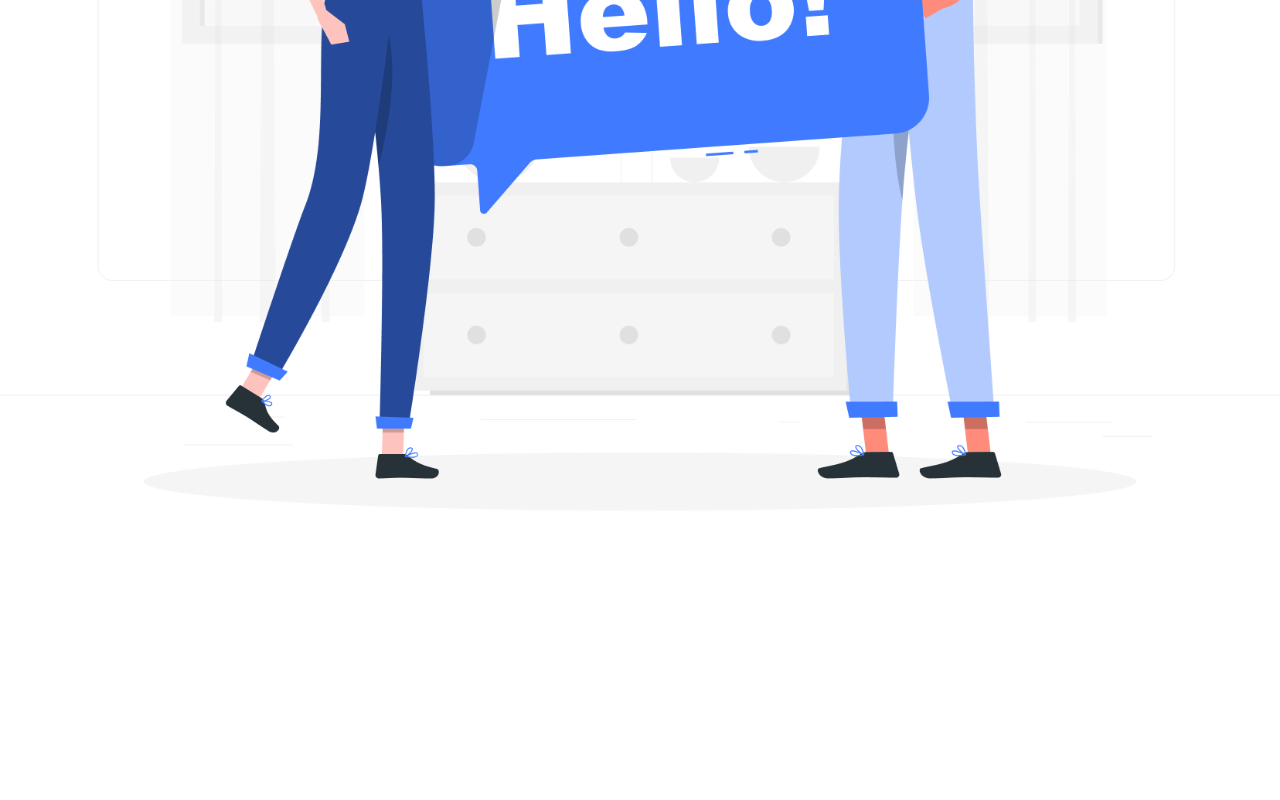
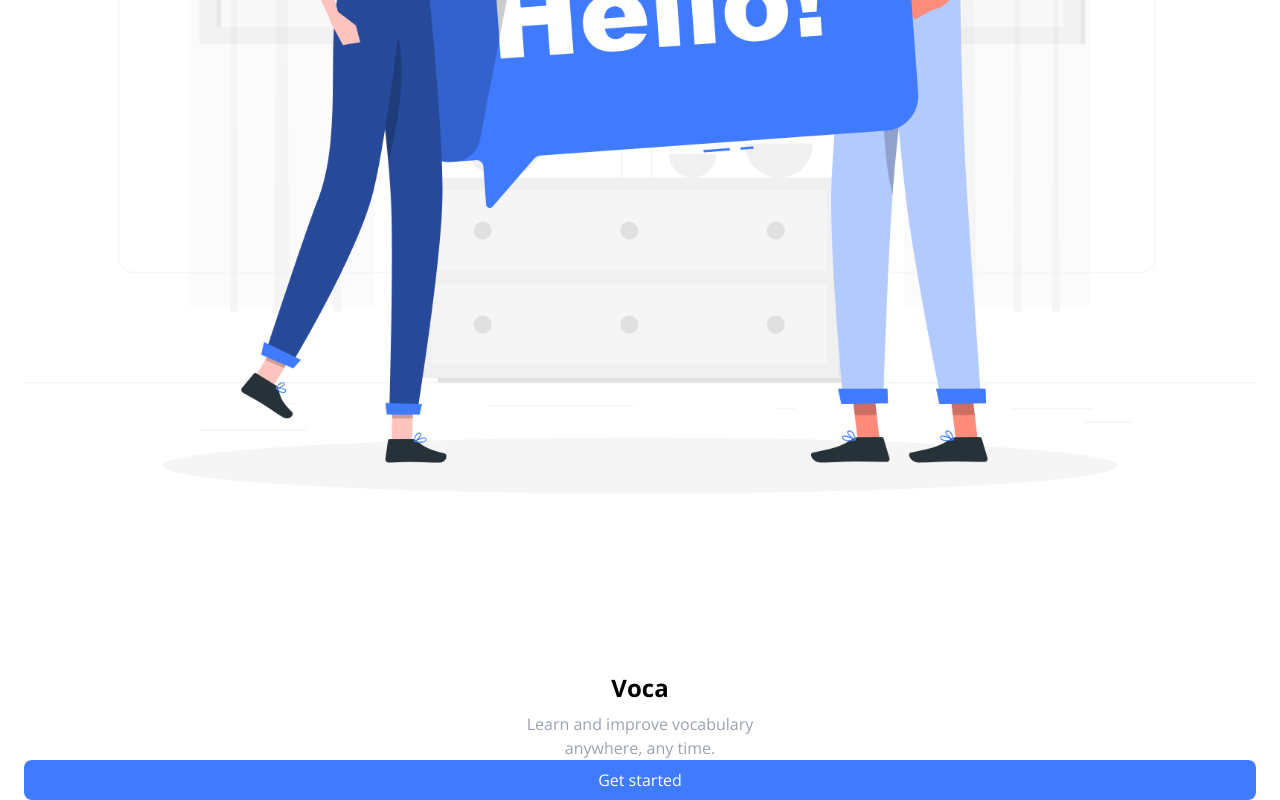
Before and after one commit to aphiratnimanussonkul/voca, a Vue app: page / in a window 1280 px wide. Shown: the part 584-1384 px from the top of the page. Before the commit the page ends 1280 px from the top, so only its background shows below. Built offline with nearby package versions, Linux system fonts and the light colour scheme.

Commit message:
create welcome page

```diff
--- a/public/index.html
+++ b/public/index.html
@@ -1,15 +1,25 @@
 <!DOCTYPE html>
 <html lang="">
   <head>
-    <meta charset="utf-8">
-    <meta http-equiv="X-UA-Compatible" content="IE=edge">
-    <meta name="viewport" content="width=device-width,initial-scale=1.0">
-    <link rel="icon" href="<%= BASE_URL %>favicon.ico">
+    <meta charset="utf-8" />
+    <meta http-equiv="X-UA-Compatible" content="IE=edge" />
+    <meta name="viewport" content="width=device-width,initial-scale=1.0" />
+    <link rel="icon" href="<%= BASE_URL %>favicon.ico" />
+    <link rel="preconnect" href="https://fonts.googleapis.com" />
+    <link rel="preconnect" href="https://fonts.gstatic.com" crossorigin />
+    <link
+      href="https://fonts.googleapis.com/css2?family=Open+Sans:wght@300;400;600;700;800&display=swap"
+      rel="stylesheet"
+    />
     <title><%= htmlWebpackPlugin.options.title %></title>
   </head>
   <body>
     <noscript>
-      <strong>We're sorry but <%= htmlWebpackPlugin.options.title %> doesn't work properly without JavaScript enabled. Please enable it to continue.</strong>
+      <strong
+        >We're sorry but <%= htmlWebpackPlugin.options.title %> doesn't work
+        properly without JavaScript enabled. Please enable it to
+        continue.</strong
+      >
     </noscript>
     <div id="app"></div>
     <!-- built files will be auto injected -->
--- /dev/null
+++ b/src/components/MainButton/index.vue
@@ -0,0 +1,24 @@
+<template>
+  <button
+    class="
+      w-full
+      bg-primary-400
+      text-white
+      py-2
+      rounded-lg
+      focus:outline-none
+      hover:bg-primary-500
+      focus:bg-primary-500
+    "
+  >
+    Get started
+  </button>
+</template>
+
+<script lang="ts">
+import { defineComponent } from "vue";
+
+export default defineComponent({
+  name: "MainButton",
+});
+</script>
--- a/src/index.scss
+++ b/src/index.scss
@@ -1,3 +1,7 @@
 @import "tailwindcss/base";
 @import "tailwindcss/components";
 @import "tailwindcss/utilities";
+
+body {
+  font-family: "sans-serif", "Open Sans";
+}
--- a/src/views/Welcome.vue
+++ b/src/views/Welcome.vue
@@ -1,14 +1,22 @@
 <template>
-  <div class="w-full">
-    <img src="../assets/hello.png" />
+  <div class="w-full flex flex-col p-6 justify-between h-screen">
+    <div class="flex flex-col items-center my-auto">
+      <img src="../assets/hello.png" />
+      <h1 class="font-bold text-2xl">Voca</h1>
+      <p class="text-gray-400 whitespace-pre-line text-center mt-2">
+        {{ `Learn and improve vocabulary\n anywhere, any time.` }}
+      </p>
+    </div>
+    <MainButton />
   </div>
 </template>
 
 <script lang="ts">
 import { defineComponent } from "vue";
+import MainButton from "../components/MainButton/index.vue";
 
 export default defineComponent({
   name: "Welcome",
-  components: {},
+  components: { MainButton },
 });
 </script>
--- a/tailwind.config.js
+++ b/tailwind.config.js
@@ -7,10 +7,18 @@ module.exports = {
   },
   darkMode: false, // or 'media' or 'class'
   theme: {
-    extend: {},
+    extend: {
+      colors: {
+        primary: {
+          300: "#6192FF",
+          400: "#407BFF",
+          500: "#286BFF",
+        },
+      },
+    },
   },
   variants: {
     extend: {},
   },
-  plugins: [],
+  plugins: [require("@tailwindcss/forms")],
 };
```
Also changed, not shown: tsconfig.json (line endings or trailing spaces).
